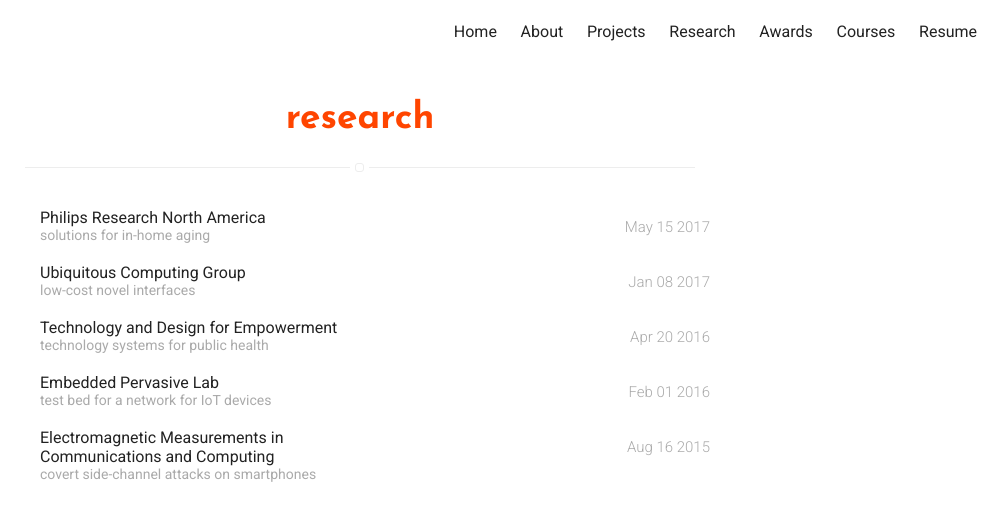
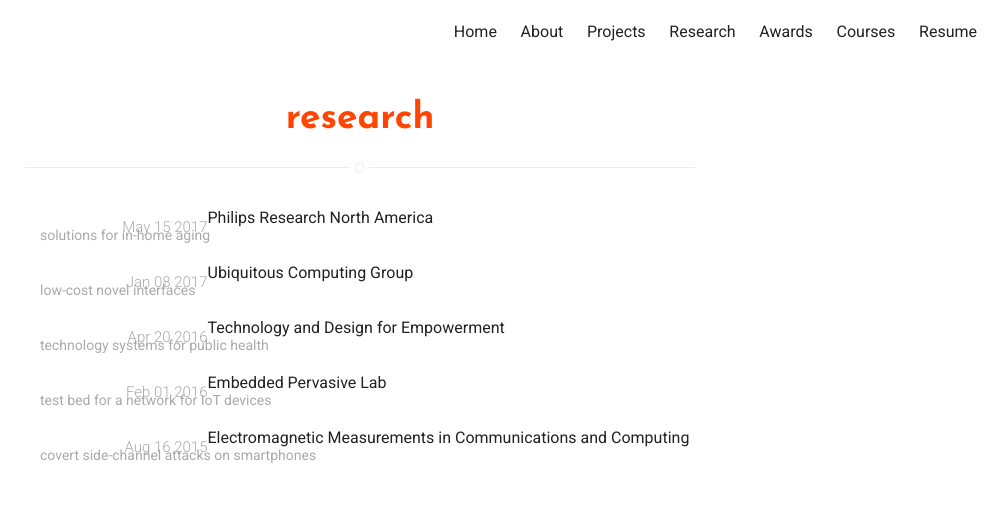
Before and after one commit to azraismail/azraismail.github.io, a Jekyll site: the page built from research.html, in a window 1280 px wide. Shown: the top 521 px of the page, without its empty margins (280-1280 px from the left). Built offline with Jekyll 4.4.1, drawn with Linux system fonts in a browser that asks for light colours.

Commit message:
Create home-blog-projects.sass

```diff
--- a/_sass/pages/home-blog-projects.sass
+++ b/_sass/pages/home-blog-projects.sass
@@ -44,7 +44,7 @@
     > .item > .url
         width: 100%
         display: block
-        padding: 10px 0px 10px 15px
+        padding: 10px 20px 10px 15px
         text-decoration: none
 
     > .item > .url > .title
@@ -75,8 +75,8 @@
         position: relative
         top: 10px
         margin: 0
-        width: 50%
-        float: right
+        width: 25%
+        float: left
         font-weight: 300
         color: $gama
         text-align: right
```
